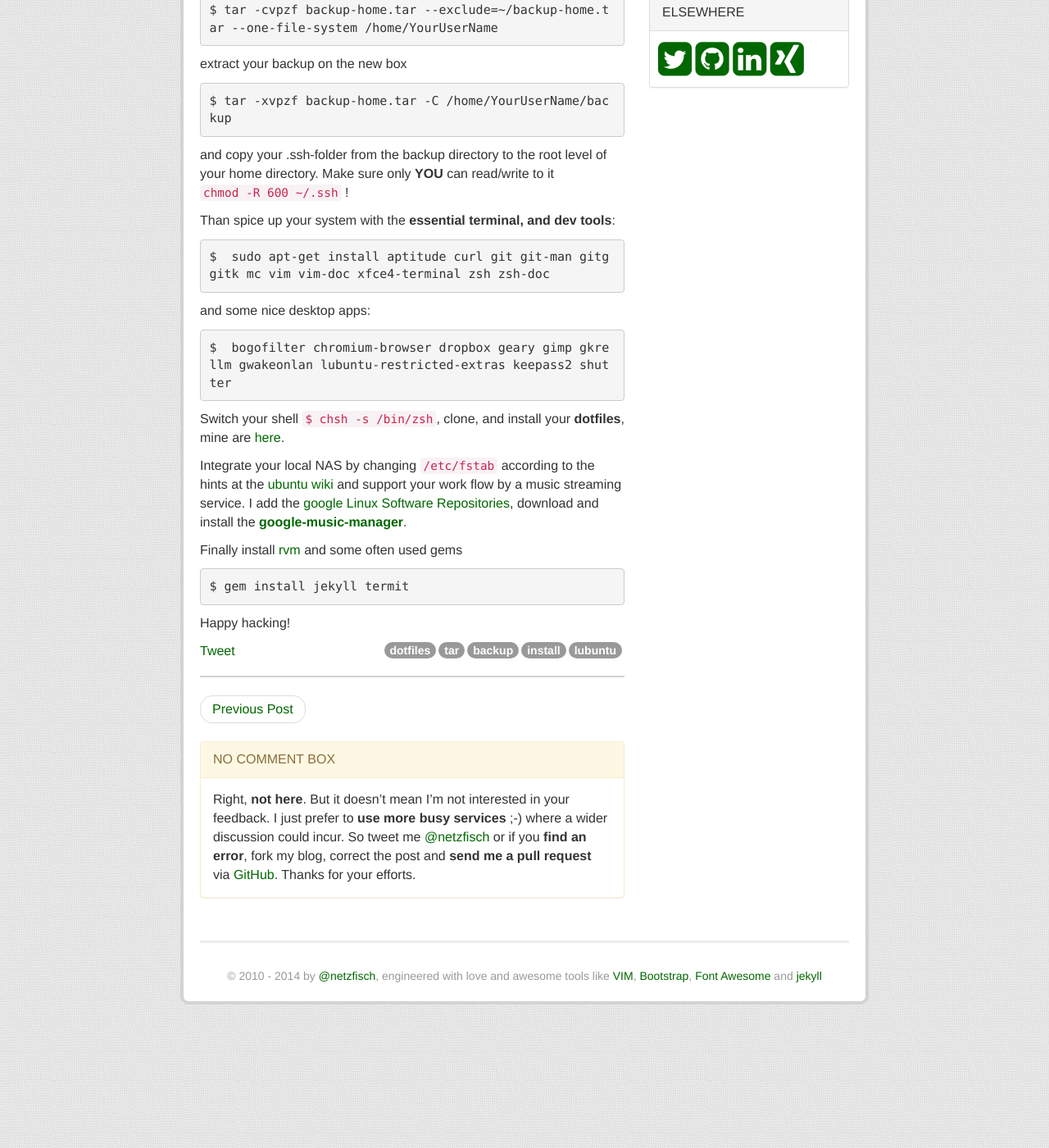
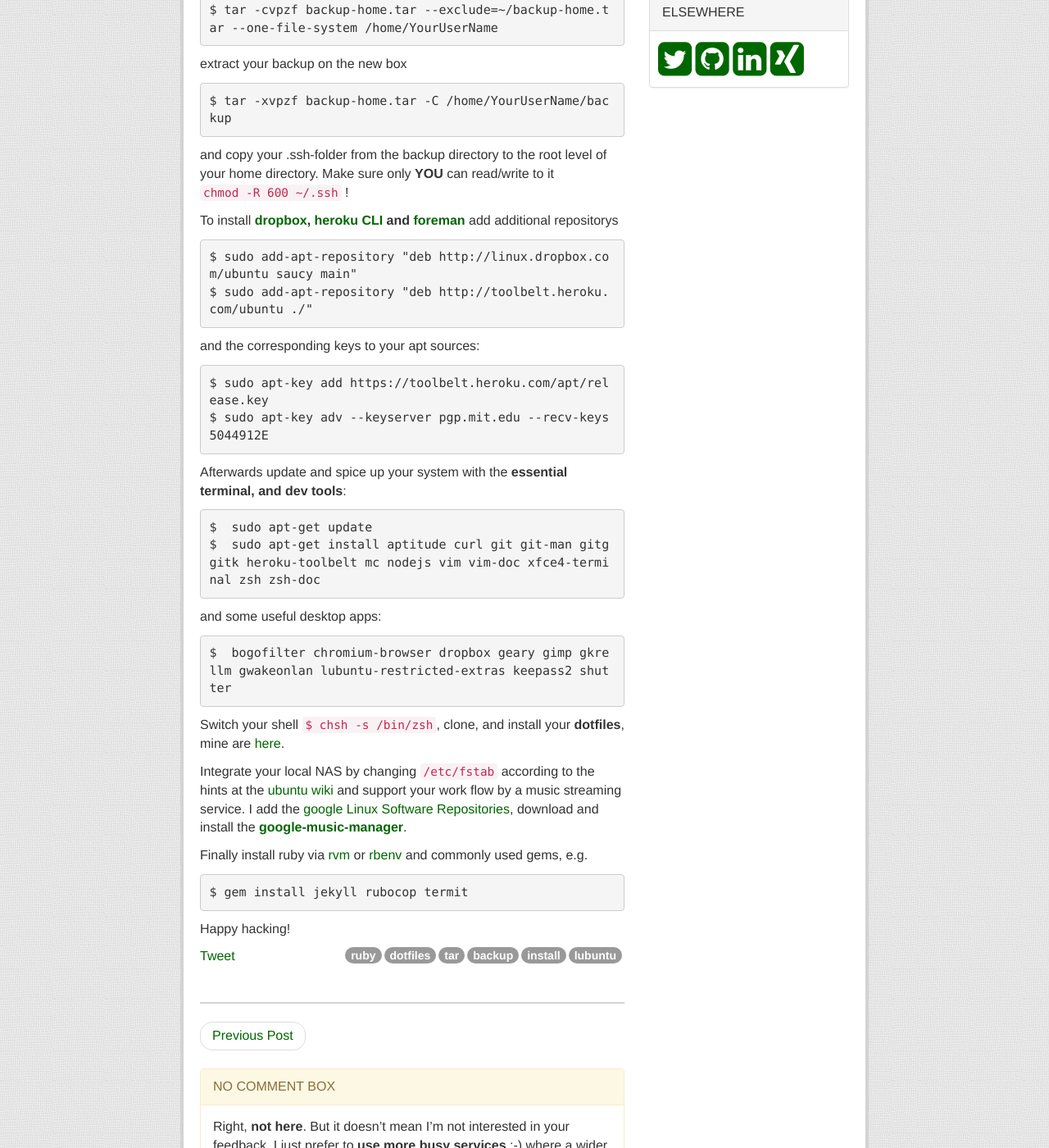
Before and after one commit to netzfisch/netzfisch.github.io, a Jekyll site: the page built from _posts/2013-12-23-lubuntu-dev-box-quick-setup.md, in a window 1280 px wide and 1400 px high, scrolled down 782 px. Shown: the whole window at 82% size. Built offline with Jekyll 4.4.1, drawn with Linux system fonts in a browser that asks for light colours; nearby versions of some CDN libraries; Markdown is read by kramdown in place of the engine named in the settings; comment, search, counter and statistics services are not loaded.

Commit message:
add apt sources and keys

```diff
--- a/_posts/2013-12-23-lubuntu-dev-box-quick-setup.md
+++ b/_posts/2013-12-23-lubuntu-dev-box-quick-setup.md
@@ -1,7 +1,7 @@
 ---
 layout:    post
 category:  linux
-tags:      lubuntu install backup tar dotfiles
+tags:      lubuntu install backup tar dotfiles ruby
 title:     lubuntu dev box quick setup
 ---
 After years staying with my old laptop, downgrading the window manager from GNOME 3 back to GNOME 2 and finally to **LXDE**, to keep decent performance - while upgrading to new distro-releases, finally the point came: I had to change my beloved companion **[IBM ThinkPad T41][1]**! So, I sad good bye ;-( and hello :-) to a more powerful one!
@@ -23,30 +23,45 @@ extract your backup on the new box
 
 and copy your .ssh-folder from the backup directory to the root level of your home directory. Make sure only **YOU** can read/write to it `chmod -R 600 ~/.ssh` !
 
-Than spice up your system with the **essential terminal, and dev tools**:
+To install **[dropbox][5], [heroku CLI][6] and [foreman][7]** add additional repositorys
 
-    $  sudo apt-get install aptitude curl git git-man gitg gitk mc vim vim-doc xfce4-terminal zsh zsh-doc
+    $ sudo add-apt-repository "deb http://linux.dropbox.com/ubuntu saucy main"
+    $ sudo add-apt-repository "deb http://toolbelt.heroku.com/ubuntu ./"
 
-and some nice desktop apps:
+and the corresponding keys to your apt sources:
+
+    $ sudo apt-key add https://toolbelt.heroku.com/apt/release.key
+    $ sudo apt-key adv --keyserver pgp.mit.edu --recv-keys 5044912E
+
+Afterwards update and spice up your system with the **essential terminal, and dev tools**:
+
+    $  sudo apt-get update
+    $  sudo apt-get install aptitude curl git git-man gitg gitk heroku-toolbelt mc nodejs vim vim-doc xfce4-terminal zsh zsh-doc
+
+and some useful desktop apps:
 
     $  bogofilter chromium-browser dropbox geary gimp gkrellm gwakeonlan lubuntu-restricted-extras keepass2 shutter
 
-Switch your shell `$ chsh -s /bin/zsh`, clone, and install your **dotfiles**, mine are [here][5].
+Switch your shell `$ chsh -s /bin/zsh`, clone, and install your **dotfiles**, mine are [here][8].
 
-Integrate your local NAS by changing `/etc/fstab` according to the hints at the [ubuntu wiki][6] and support your work flow by a music streaming service. I add the [google Linux Software Repositories][7], download and install the **[google-music-manager][8]**.
+Integrate your local NAS by changing `/etc/fstab` according to the hints at the [ubuntu wiki][9] and support your work flow by a music streaming service. I add the [google Linux Software Repositories][10], download and install the **[google-music-manager][11]**.
 
-Finally install [rvm][9] and some often used gems
+Finally install ruby via [rvm][12] or [rbenv][13] and commonly used gems, e.g.
 
-    $ gem install jekyll termit
+    $ gem install jekyll rubocop termit
 
 Happy hacking!
 
 [1]: http://thinkwiki.de/T41
-  [2]: https://github.com/netzfisch
+  [2]: https://github.com/netzfisch/dotfiles
   [3]: http://lubuntu.net
   [4]: https://help.ubuntu.com/community/BackupYourSystem/TAR
-  [5]: https://github.com/netzfisch/dotfiles
-  [6]: https://wiki.ubuntu.com/MountWindowsSharesPermanently
-  [7]: http://www.google.com/linuxrepositories/
-  [8]: https://play.google.com/music/listen#/manager
-  [9]: https://rvm.io/
+  [5]: https://www.dropbox.com/install?os=lnx
+  [6]: https://github.com/heroku/heroku
+  [7]: http://blog.daviddollar.org/2011/05/06/introducing-foreman.html
+  [8]: https://github.com/netzfisch/dotfiles
+  [9]: https://wiki.ubuntu.com/MountWindowsSharesPermanently
+  [10]: http://www.google.com/linuxrepositories/
+  [11]: https://play.google.com/music/listen#/manager
+  [12]: https://rvm.io
+  [13]: https://github.com/sstephenson/rbenv
```
